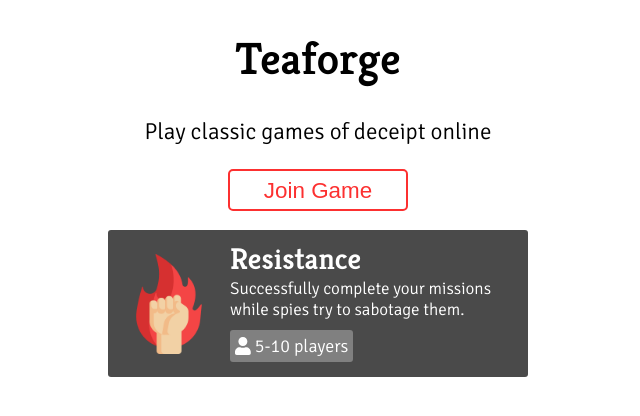
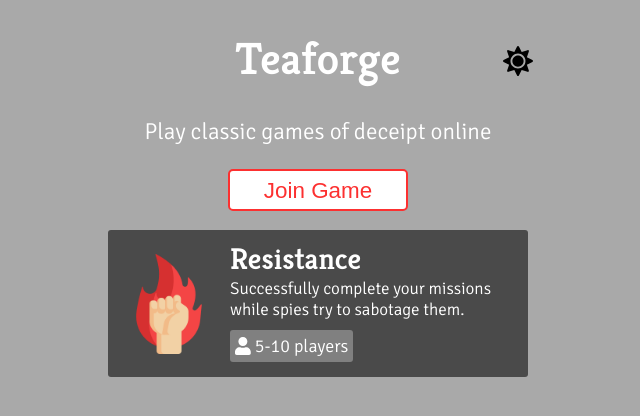
Before and after one commit to ThivRajan/Teaforge-Client, a React (Create React App) app: page / in a window 1280 px wide. Shown: the top 416 px of the page, without its empty margins (322-962 px from the left). Built offline with nearby package versions, Linux system fonts and the light colour scheme.

Commit message:
Add header

```diff
--- a/src/components/CreateForm.tsx
+++ b/src/components/CreateForm.tsx
@@ -1,6 +1,7 @@
 import React from 'react';
 import { Link } from 'react-router-dom';
 
+import Header from './Header';
 import Form from '../styles/Form';
 import { FilledButton } from '../styles/Button';
 import { blue } from '../styles/Global';
@@ -8,8 +9,8 @@ import { blue } from '../styles/Global';
 const CreateForm = () => {
 	return (
 		<>
+			<Header title={'Create Room'} />
 			<Form>
-				<h1>Create Room</h1>
 				<input placeholder="Name"></input>
 				<br />
 				<Link to="/lobby">
--- /dev/null
+++ b/src/components/Header.tsx
@@ -0,0 +1,52 @@
+import React from 'react';
+import styled from 'styled-components';
+
+import { faSun } from '@fortawesome/free-solid-svg-icons';
+import { FontAwesomeIcon } from '@fortawesome/react-fontawesome';
+
+const Header: React.FC<{ title: string }> = ({ title }) => (
+	<HeadContainer>
+		<h1>{title}</h1>
+		<ThemeButton>
+			<FontAwesomeIcon icon={faSun} />
+		</ThemeButton>
+	</HeadContainer>
+
+);
+
+const HeadContainer = styled.div`
+	display: grid;
+	grid-template-columns: 1fr 1fr 5fr 1fr 1fr;
+
+	h1 {
+		grid-column: 3;
+	}
+
+	button {
+		grid-column: 5;
+	}
+
+`;
+
+const ThemeButton = styled.button`
+	padding: 10px;
+	margin-top: 35px;
+
+	font-size: 30px;
+	height: max-content;
+	width: max-content;
+
+	border: none;
+	border-radius: 5px;
+	background: none;
+	outline: none;
+
+	transition: background 200ms;
+
+	:hover {
+		background: grey;
+		cursor: pointer;
+	}
+`;
+
+export default Header;
--- a/src/components/Home/Description.tsx
+++ b/src/components/Home/Description.tsx
@@ -60,8 +60,8 @@ const GameDescription: React.FC<{ modalOpen: boolean; closeModal: Function }> =
 					a different person until everyone has been the leader).
 				</p>
 				<p>
-					2. Once the leader has selected members, everyone will vote on
-					if they approve the team. If there is a majority vote of approval,
+					2. Once the leader has selected members, everyone will vote for
+					approving the team or not. If there is a majority vote of approval,
 					then you&apos;ll move on to the next phase. If there isn&apos;t a
 					majority vote, then there will be a different leader and the game
 					goes back to the team creation phase.
@@ -89,7 +89,6 @@ const GameDescription: React.FC<{ modalOpen: boolean; closeModal: Function }> =
 			</Container>
 		);
 	};
-
 
 const Container = styled(ReactModal)`
 	background: #4a4a4a;
--- a/src/components/Home/Games.tsx
+++ b/src/components/Home/Games.tsx
@@ -1,8 +1,8 @@
 import React, { useState } from 'react';
-import styled from 'styled-components';
 
 import Description from './Description';
 import Players from '../../styles/Players';
+import { Card, CardContainer } from '../../styles/Card';
 
 import fist from '../../assets/fist.png';
 
@@ -32,66 +32,4 @@ const Games = () => {
 
 };
 
-const CardContainer = styled.div`
-	display: flex;
-	flex-direction: column;
-	margin: auto;
-`;
-
-const Card = styled.div`
-	color: white;
-	background-color: #4a4a4a;
-
-	border-radius: 3px;
-	margin: 15px;
-	margin-top: 0;
-
-	text-decoration: none;
-
-	display: grid;
-	grid-template-columns: 4fr 11fr;
-	transition: box-shadow 200ms;
-
-	:hover {
-		box-shadow: 0px 5px 13px 1px #707070;
-		cursor: pointer;
-	}
-
-	h2 {
-        margin: 0;
-		font-size: 30px;
-		font-weight: bold;
-		font-family: Kreon, serif;
-		color: white;
-    }
-
-    p {
-		margin: 0;
-		font-size: 17px;
-		font-family: 'Signika', sans-serif;
-		font-weight: 300;
-
-    }
-
-	img {
-        grid-column: 1;
-        grid-row: 1;
-
-		width: 90%;
-		margin: auto;
-		padding-left: 10px;
-	}
-
-	div {
-        grid-column: 2;
-        grid-row: 1;
-
-        text-align: left;
-
-        padding-top: 10px;
-        padding-bottom: 15px;
-		padding-left: 10px;
-    }
-`;
-
 export default Games;
--- a/src/components/Home/index.tsx
+++ b/src/components/Home/index.tsx
@@ -2,17 +2,19 @@ import React from 'react';
 import { Link } from 'react-router-dom';
 import styled from 'styled-components';
 
+import Header from '../Header';
 import { OutlineButton } from '../../styles/Button';
 import Games from './Games';
 
 const SubHeader = styled.p`
 	font-size: 23px;
+	margin-top: 0;
 `;
 
 const Main = () => {
 	return (
 		<>
-			<h1>Teaforge</h1>
+			<Header title={'Teaforge'} />
 			<SubHeader>Play classic games of deceipt online</SubHeader>
 			<Link to="/join">
 				<OutlineButton>Join Game</OutlineButton>
--- a/src/components/JoinForm.tsx
+++ b/src/components/JoinForm.tsx
@@ -1,6 +1,7 @@
 import React from 'react';
 import { Link } from 'react-router-dom';
 
+import Header from './Header';
 import Form from '../styles/Form';
 import { FilledButton } from '../styles/Button';
 import { blue } from '../styles/Global';
@@ -8,7 +9,7 @@ import { blue } from '../styles/Global';
 const JoinForm = () => {
 	return (
 		<>
-			<h1>Join Room</h1>
+			<Header title={'Join Room'} />
 			<Form>
 				<input placeholder="Name"></input>
 				<br />
--- a/src/styles/Button.tsx
+++ b/src/styles/Button.tsx
@@ -10,11 +10,10 @@ const buttonStyle = css`
 	padding: 7px 5px 5px 5px;
 
 	border-radius: 5px;
+	width: 40%;
+	font-size: 1.4rem;
 
-	width: 40%;
 	transition: background 300ms;
-
-	font-size: 1.4rem;
 
 	:focus {
 		outline: none;
@@ -44,7 +43,6 @@ export const FilledButton = styled.button`
 	border: ${props => props.color || red};
 
 	:hover {
-		background: ${props => props.color || red};
 		cursor: pointer;
 		filter: brightness(80%);
 	}
--- /dev/null
+++ b/src/styles/Card.tsx
@@ -0,0 +1,63 @@
+import styled from 'styled-components';
+
+export const CardContainer = styled.div`
+	display: flex;
+	flex-direction: column;
+	margin: auto;
+`;
+
+export const Card = styled.div`
+	color: white;
+	background-color: #4a4a4a;
+
+	border-radius: 3px;
+	margin: 15px;
+	margin-top: 0;
+
+	text-decoration: none;
+
+	display: grid;
+	grid-template-columns: 4fr 11fr;
+	transition: box-shadow 200ms;
+
+	:hover {
+		box-shadow: 0px 5px 13px 1px #707070;
+		cursor: pointer;
+	}
+
+	h2 {
+        margin: 0;
+		font-size: 30px;
+		font-weight: bold;
+		font-family: Kreon, serif;
+		color: white;
+    }
+
+    p {
+		margin: 0;
+		font-size: 17px;
+		font-family: 'Signika', sans-serif;
+		font-weight: 300;
+
+    }
+
+	img {
+        grid-column: 1;
+        grid-row: 1;
+
+		width: 90%;
+		margin: auto;
+		padding-left: 10px;
+	}
+
+	div {
+        grid-column: 2;
+        grid-row: 1;
+
+        text-align: left;
+
+        padding-top: 10px;
+        padding-bottom: 15px;
+		padding-left: 10px;
+    }
+`;
--- a/src/styles/Global.tsx
+++ b/src/styles/Global.tsx
@@ -9,6 +9,9 @@ const GlobalStyle = createGlobalStyle`
 		margin: 0 auto;
 		text-align: center;
 		font-family: Signika, sans-serif;
+
+		background: darkgrey;
+		color: white;
 	}
 
 	i, p, u {
```
Also changed, not shown: src/components/DarkMode.tsx (+28 -0 lines).
